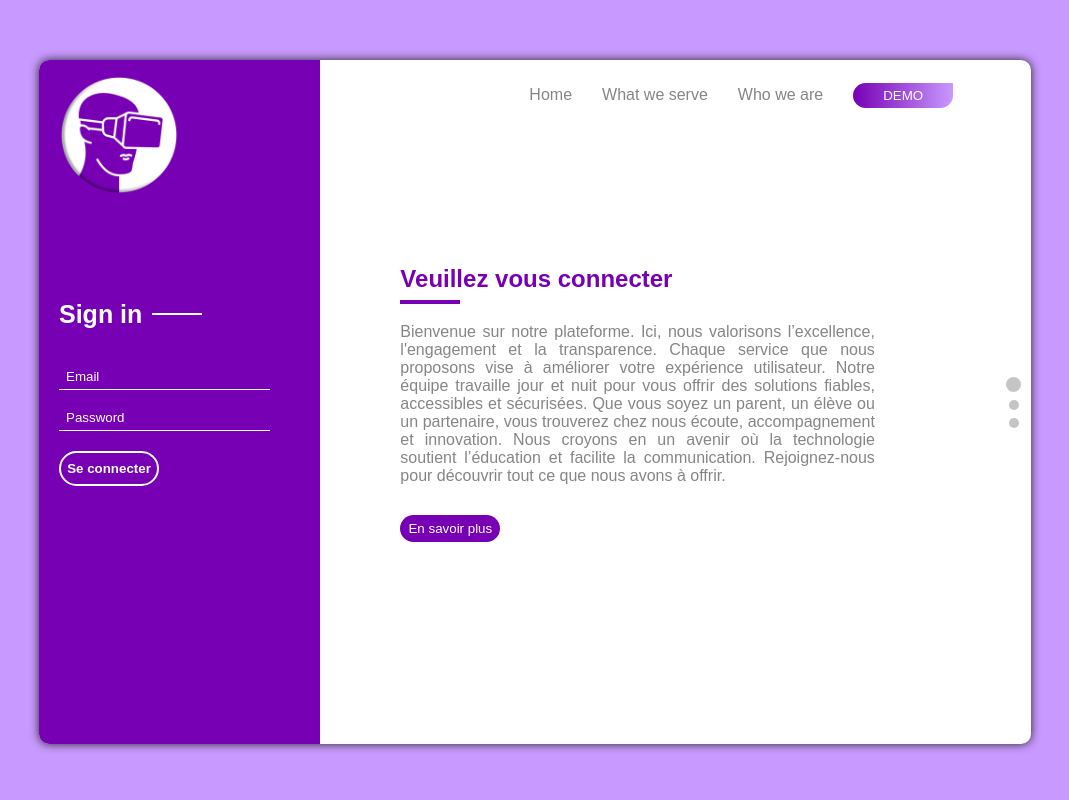
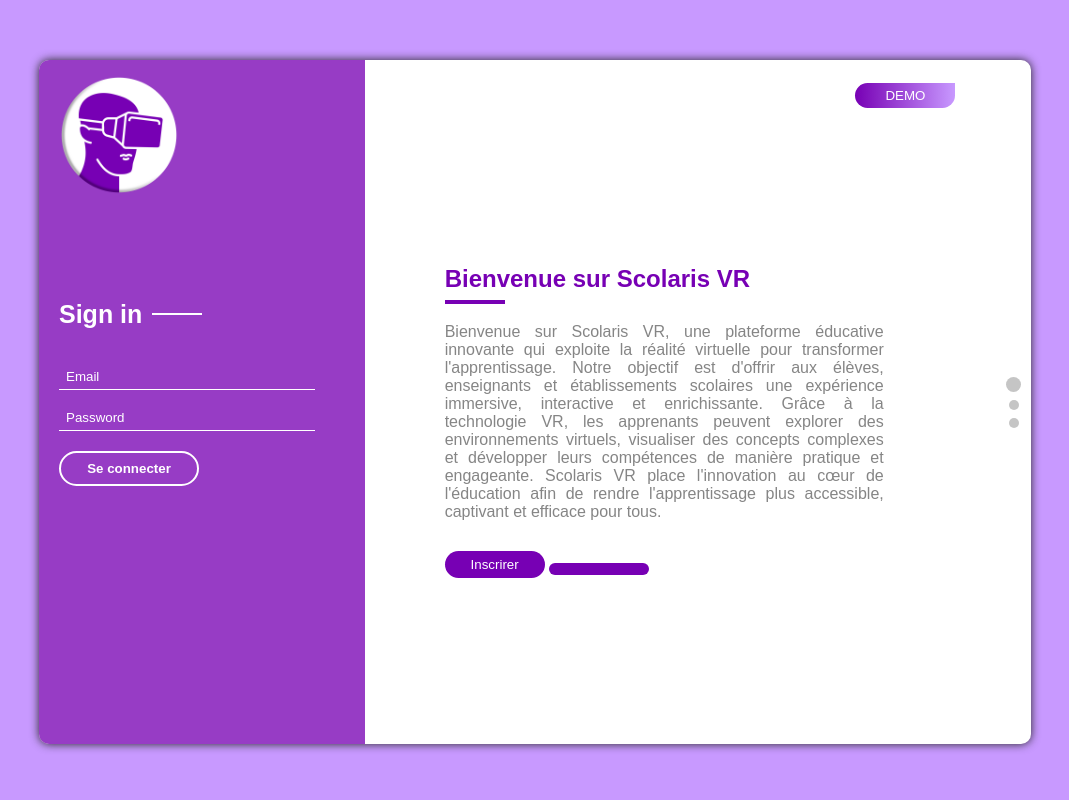
Before and after one commit to Devmike0007/Scolaris_meta, a PHP site: page /login.php in a window 1280 px wide. Shown: the whole page, without its empty margins (105-1174 px from the left). Run offline with PHP 8.4, Linux system fonts and the light colour scheme.

Commit message:
evolution positive : amelioration de la partie connexion

```diff
--- a/app/assets/css/login.css
+++ b/app/assets/css/login.css
@@ -22,9 +22,9 @@ section{
     box-shadow: 0 0 10px rgb(37, 37, 37);
 }
 section .partie1{
-    background-color: #7700b4;
+    background-color: #7800b4c3;
     height: 100%;
-    width: 40%;
+    width: 50%;
     border-radius: 10px 0 0 10px;
     padding: 15px 50px 10px 20px;
     display: flex;
@@ -146,7 +146,7 @@ section .partie1 .center{
 }
 .center .bouton button{
     padding: 5px;
-    width: 100px;
+    width: 140px;
     height: 35px;
     border-radius: 40px;
     border: 2px solid #fff;
--- a/app/views/View.php
+++ b/app/views/View.php
@@ -50,7 +50,7 @@ function view_generator($image = null, $prompt = '') {
                 <h3>Image générée</h3>
                 <img src="<?php echo htmlspecialchars($image); ?>" alt="Image générée">
                 <div class="actions">
-                    <a href="../../app/vr/vr.php?image=<?php echo urlencode($image); ?>" target="_blank">Voir en VR</a>
+                    <a href="/app/vr/vr.php?image=<?php echo urlencode($image); ?>" target="_blank">Voir en VR</a>
                     <a href="">Nouvelle recherche</a>
                 </div>
             </div>
--- a/app/views/login.php
+++ b/app/views/login.php
@@ -49,22 +49,26 @@
             <header>
                 <nav>
                     <ul>
-                        <li><a href="#">Home</a></li>
-                        <li><a href="#">What we serve</a></li>
-                        <li><a href="#">Who we are</a></li>
+
                         <button>DEMO</button>
                     </ul>
                 </nav>
             </header>
             <div class="centre">
                 <div class="titre">
-                    <h2>Veuillez vous connecter</h2>
+                    <h2>Bienvenue sur Scolaris VR</h2>
                     <div class="bar"></div>
                 </div>
                 <p>
-                    Bienvenue sur notre plateforme. Ici, nous valorisons l’excellence, l'engagement et la transparence. Chaque service que nous proposons vise à améliorer votre expérience utilisateur. Notre équipe travaille jour et nuit pour vous offrir des solutions fiables, accessibles et sécurisées. Que vous soyez un parent, un élève ou un partenaire, vous trouverez chez nous écoute, accompagnement et innovation. Nous croyons en un avenir où la technologie soutient l’éducation et facilite la communication. Rejoignez-nous pour découvrir tout ce que nous avons à offrir.
+                    Bienvenue sur Scolaris VR, une plateforme éducative innovante qui exploite la réalité virtuelle pour transformer l'apprentissage. Notre objectif est d'offrir aux élèves, enseignants et établissements scolaires une expérience immersive, interactive et enrichissante. Grâce à la technologie VR, les apprenants peuvent explorer des environnements virtuels, visualiser des concepts complexes et développer leurs compétences de manière pratique et engageante. Scolaris VR place l'innovation au cœur de l'éducation afin de rendre l'apprentissage plus accessible, captivant et efficace pour tous.
                 </p>
-                <button>En savoir plus</button>
+                <div class="bntc">
+                    <button>Inscrirer</button>
+                        <button>
+                            <i class="fas fa-arrow-right"></i>
+                        </button>
+
+                </div>
             </div>
         </div>
         <div class="cote">
```
